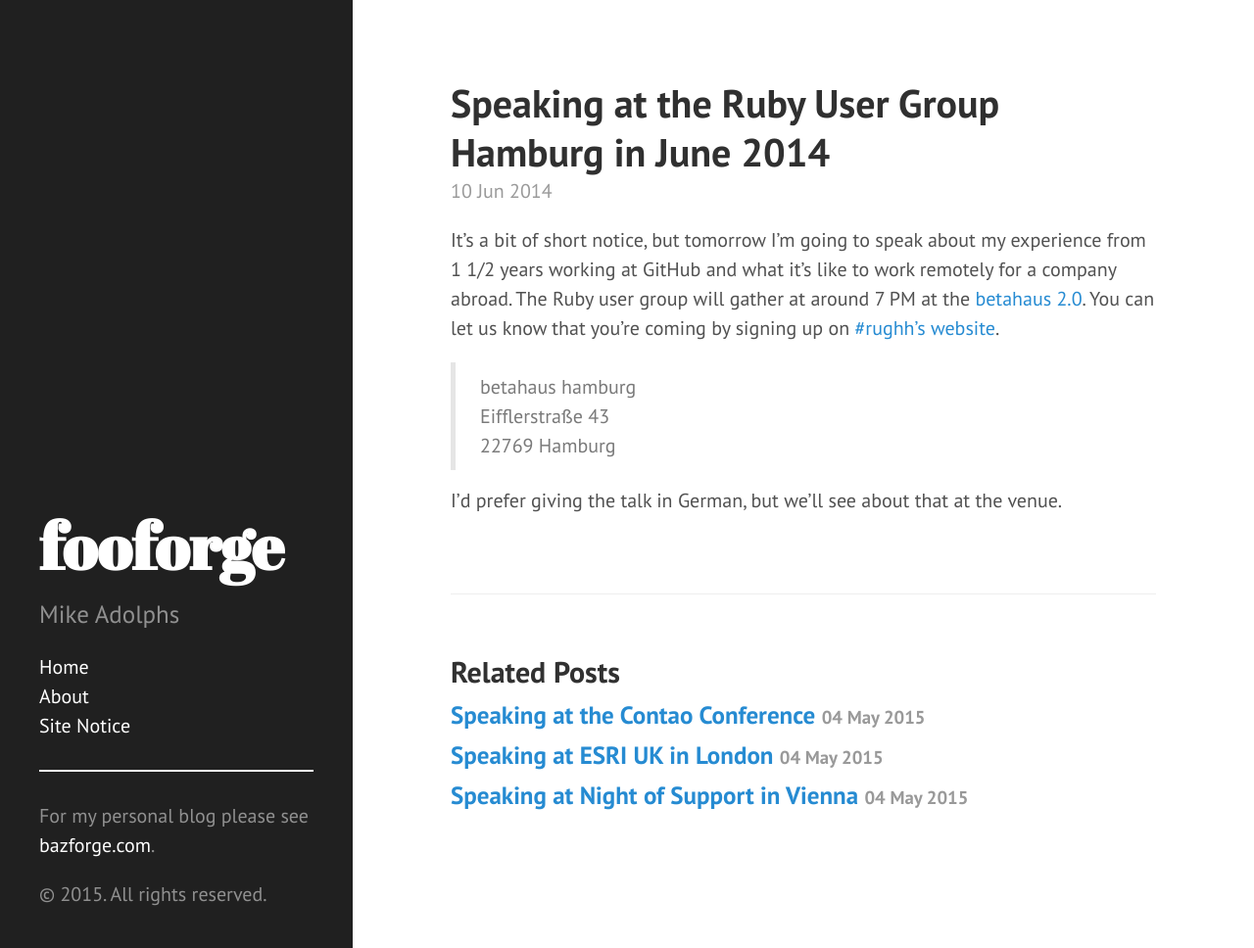
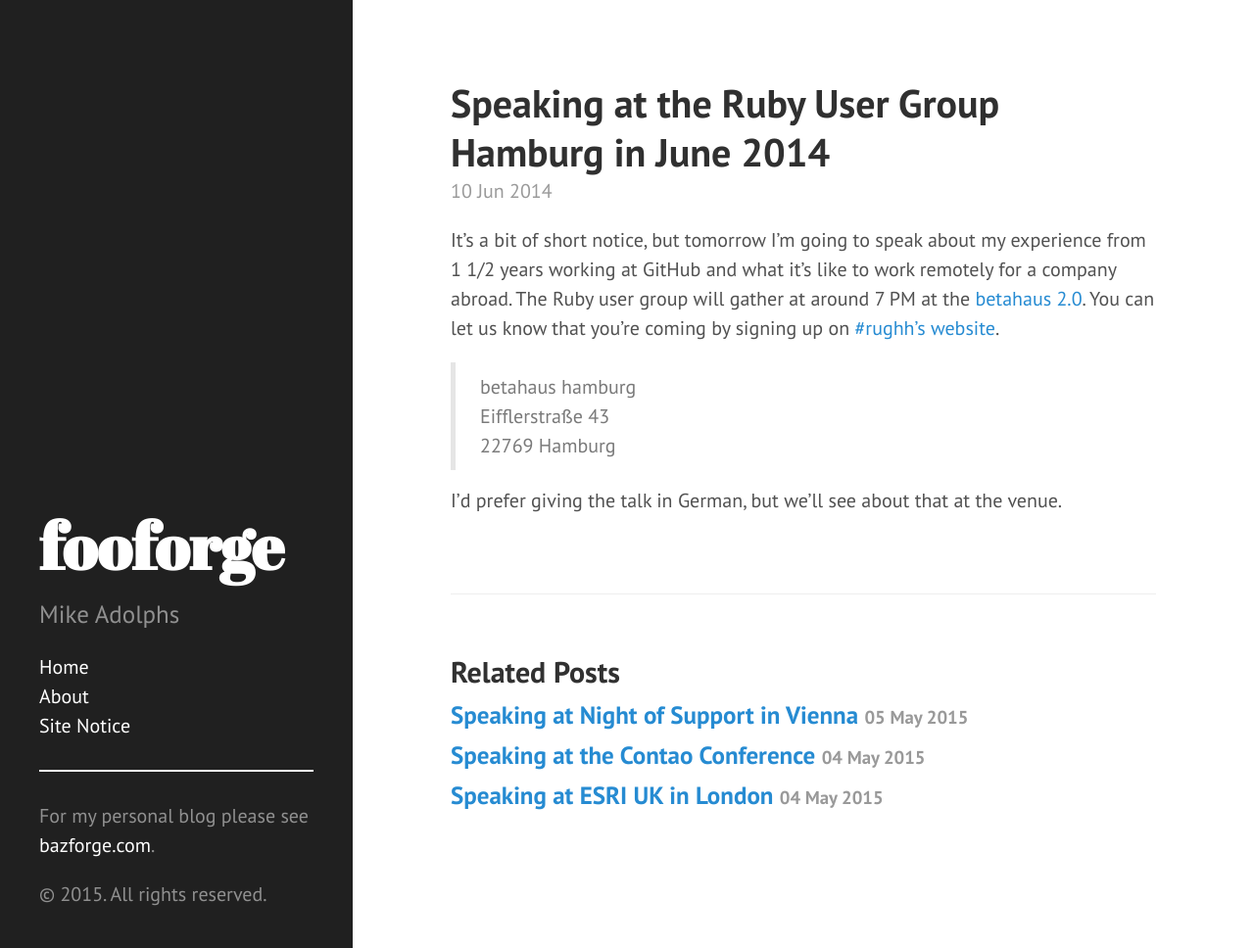
Before and after one commit to fooforge/fooforge.com, a Jekyll site: the page built from _posts/2014-06-10-speaking-at-the-ruby-user-group-hamburg-in-June-2014.md, in a window 1280 px wide and 968 px high. Shown: the whole window at 98% size. Built offline with Jekyll 4.4.1, drawn with Linux system fonts in a browser that asks for light colours; Markdown is read by kramdown in place of the engine named in the settings.

Commit message:
Update date

```diff
--- a/_posts/2015-05-04-speaking-at-night-of-support.md
+++ b/_posts/2015-05-05-speaking-at-night-of-support.md
@@ -1,7 +1,7 @@
 ---
 layout: post
 title:  "Speaking at Night of Support in Vienna"
-date:   2015-05-04 16:00:00
+date:   2015-05-05 10:00:00
 categories: meatspace
 ---
 
```
